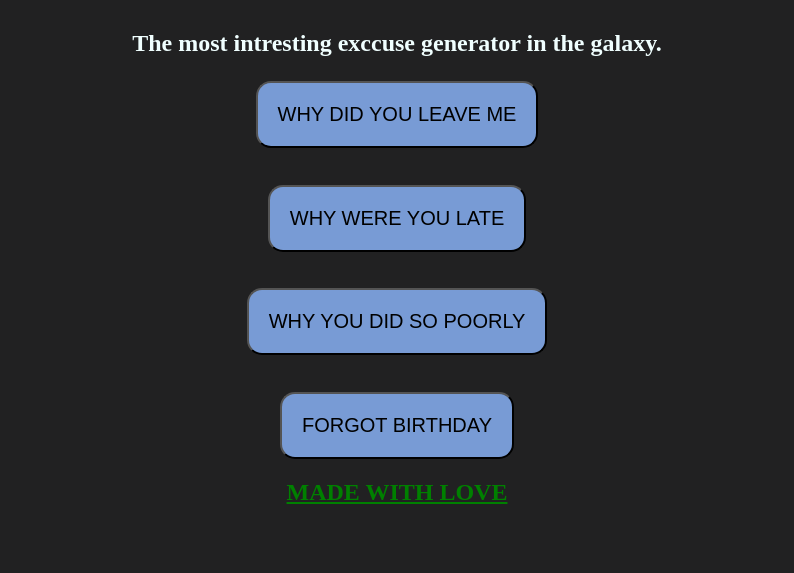
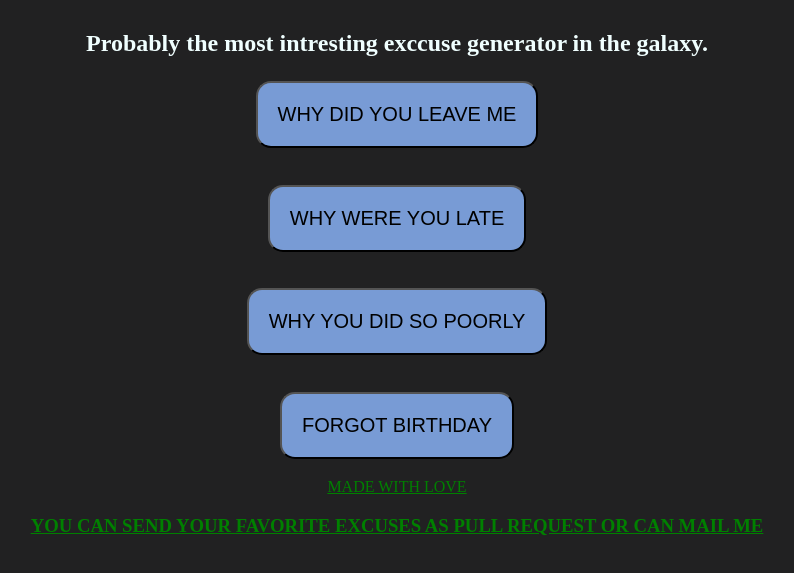
Before and after one commit to noobbobthebuilder/Excusegenerator.github.io, a plain HTML site: page index.html in a window 1280 px wide. Shown: the part 95-668 px from the top of the page, without its empty margins (243-1037 px from the left). Drawn offline with Linux system fonts and the light colour scheme.

Commit message:
User can now mail favorite excuses with ease and a bit of clean up

```diff
--- a/index.html
+++ b/index.html
@@ -14,7 +14,7 @@
     <body>
         <h1>EXCUSSE GENERATOR </h1>
 
- <h2 >    <p>The  most intresting exccuse generator  in   the   galaxy.</p> </h2>
+ <h2 >    <p>Probably the most intresting exccuse generator  in   the   galaxy.</p> </h2>
 
 
 
@@ -31,16 +31,13 @@
 <button class="button button1" onclick="getpoorly()" > WHY YOU DID SO POORLY</button>
 <br>
 <h3 id='poorly'> </h3>
-
-
 <br>
-
 <button class="button button1" onclick="getBirthday()" >FORGOT BIRTHDAY </button>
 <br>
 <h3 id='birthday'> </h3>
 <div class="footer">
-<h2> <a href="https://www.youtube.com/watch?v=dQw4w9WgXcQ" > MADE WITH LOVE<h2>
+<a href="https://www.youtube.com/watch?v=dQw4w9WgXcQ" > MADE WITH LOVE
+<h3> <a href="mailto:noobbuilderthebob@gmail.com"> YOU CAN SEND YOUR FAVORITE EXCUSES AS PULL REQUEST OR CAN MAIL ME </h3>
 </div>
-
 </body>
 </html>
```
